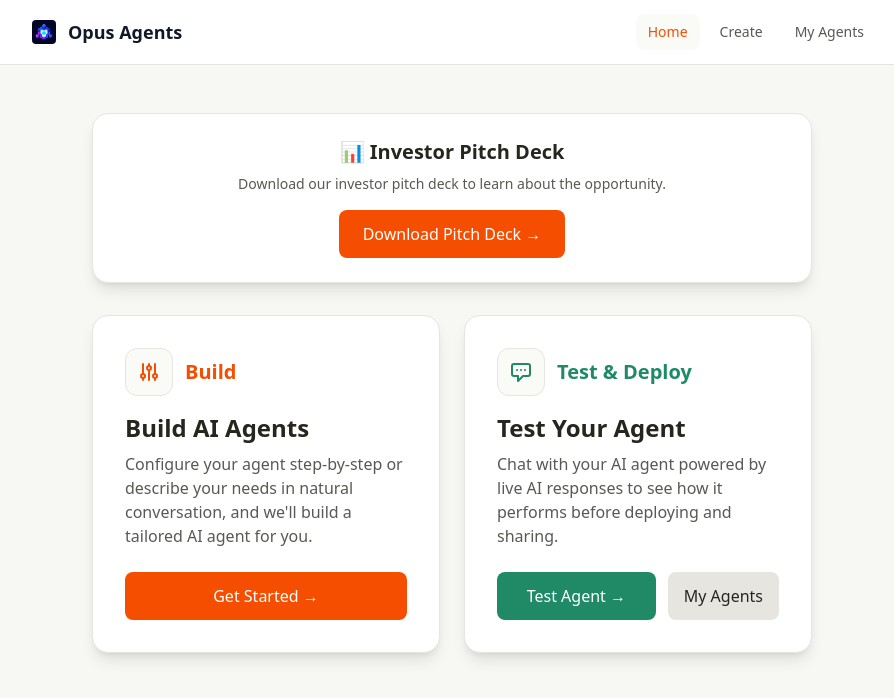
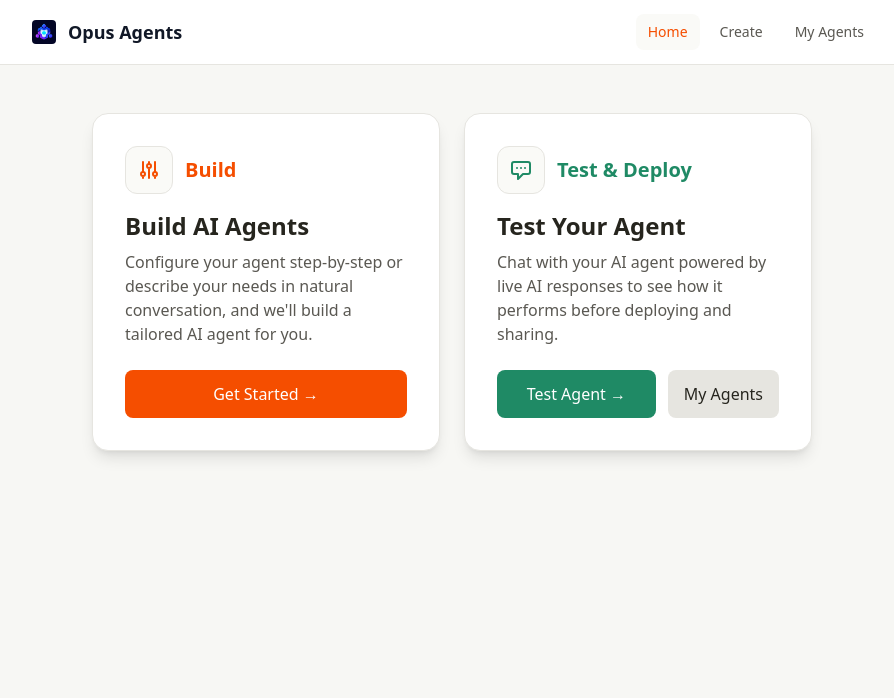
Before and after one commit to mohammedkhadar/ai-agents, a React (Vite) app in the folder frontend/: page / in a window 1280 px wide. Shown: the top 698 px of the page, without its empty margins (188-1082 px from the left). Built offline with nearby package versions, Linux system fonts and the light colour scheme; no server answers.

Commit message:
chore: remove investor pitch deck card from homepage

```diff
--- a/frontend/src/pages/Index.tsx
+++ b/frontend/src/pages/Index.tsx
@@ -7,20 +7,6 @@ const Index: React.FC = () => {
     <div className="min-h-screen bg-[#f7f7f4]">
       <Navbar />
       <div className="max-w-3xl mx-auto p-6 pt-12">
-        <div className="mb-8 rounded-2xl p-6 shadow-lg border border-[#e6e5e0] bg-white text-center">
-          <h2 className="text-xl font-bold text-[#26251e] mb-2">📊 Investor Pitch Deck</h2>
-          <p className="text-[#5a5852] mb-4 text-sm">
-            Download our investor pitch deck to learn about the opportunity.
-          </p>
-          <a
-            href="/investor_pitch.pptx"
-            download
-            className="inline-block px-6 py-3 bg-[#f54e00] text-white font-medium rounded-lg hover:bg-[#d04200] transition-colors"
-          >
-            Download Pitch Deck →
-          </a>
-        </div>
-
         <main>
           <div className="grid md:grid-cols-2 gap-6 max-w-3xl mx-auto">
             <div className="bg-white rounded-2xl p-8 shadow-lg hover:shadow-xl transition-shadow flex flex-col justify-between border border-[#e6e5e0]">
```
Also changed, not shown: 1 other file (tests, documents, lock files or other folders).
